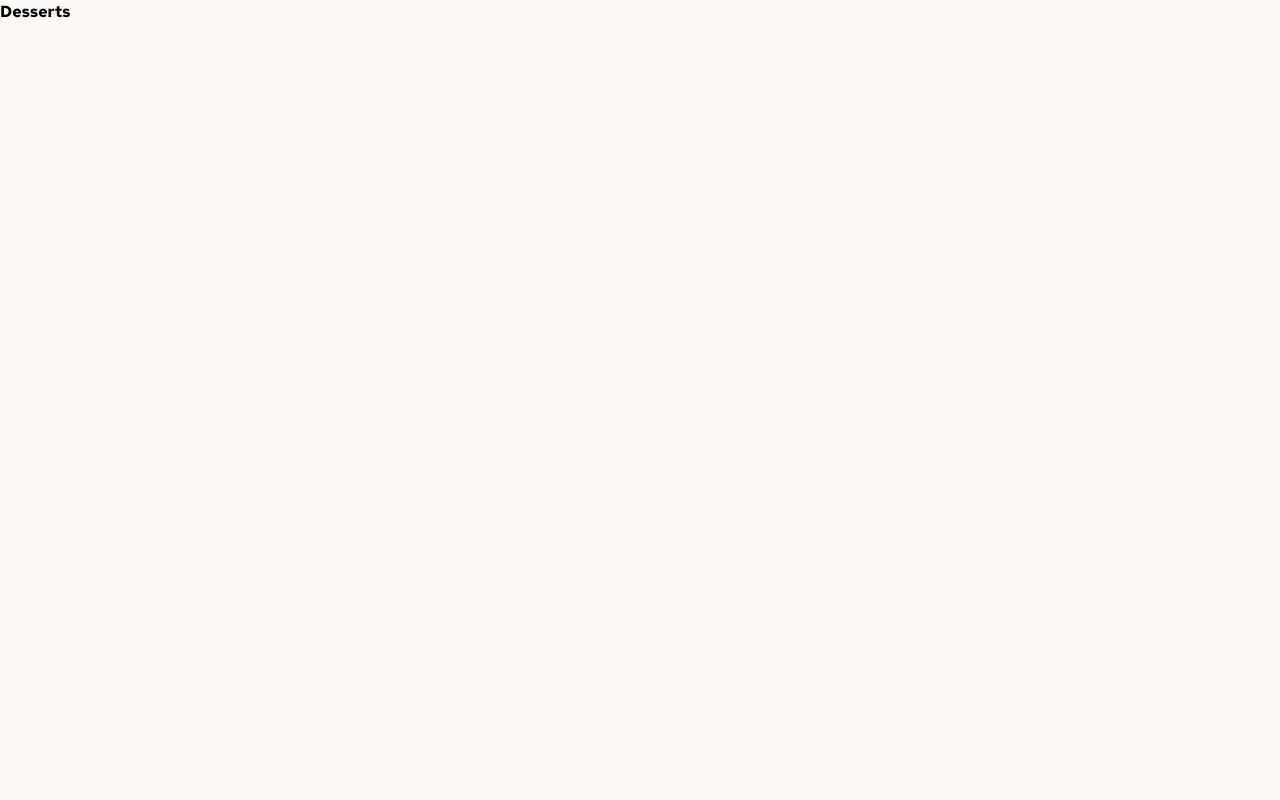
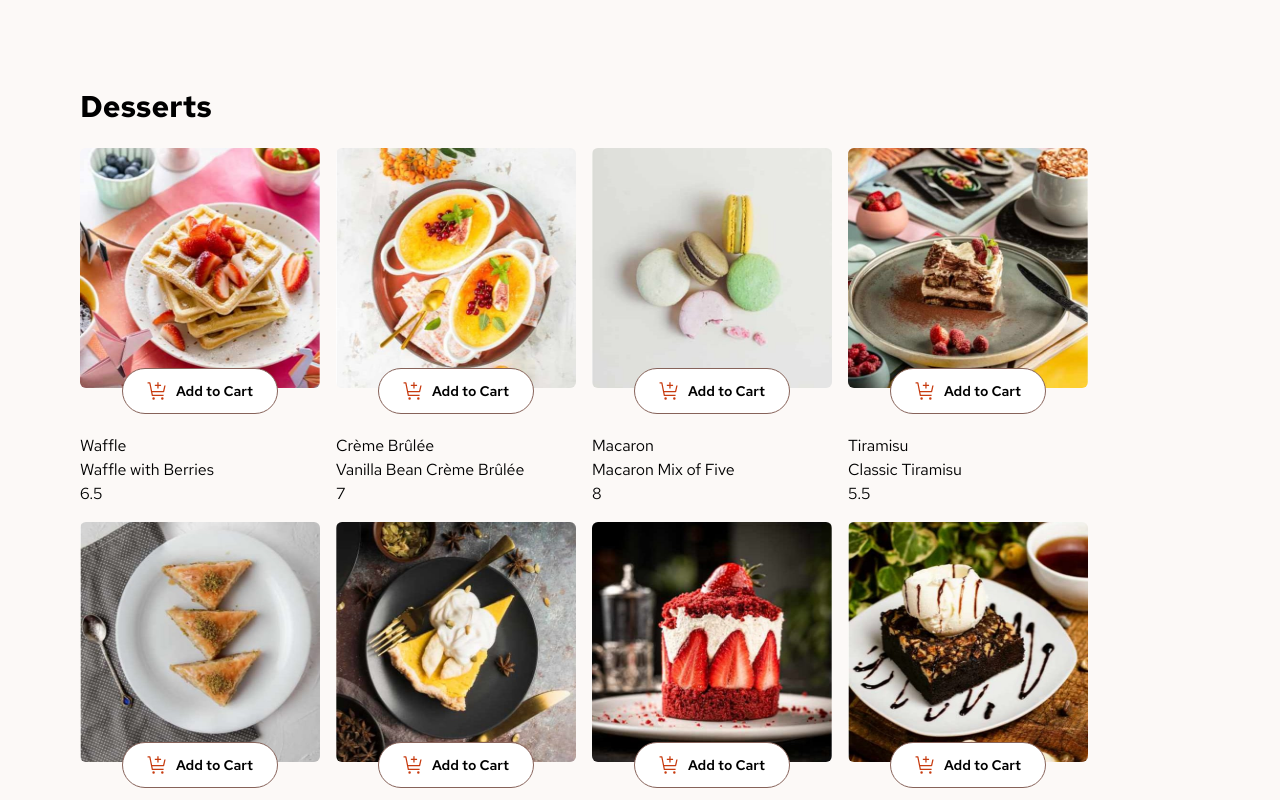
Before and after one commit to Esosek/desserts-shop, a Next.js app: page / in a window 1280 px wide. Shown: the top 800 px of the page. Built offline with nearby package versions, Linux system fonts and the light colour scheme.

Commit message:
Added basic ProducItem

```diff
--- a/app/page.tsx
+++ b/app/page.tsx
@@ -4,7 +4,7 @@ import getMeals from "@/lib/products";
 export default function Home() {
   const meals = getMeals();
   return (
-    <main>
+    <main className="py-16 px-20">
       <ProductList products={meals} />
     </main>
   );
--- a/components/products/ProductItem.tsx
+++ b/components/products/ProductItem.tsx
@@ -1,3 +1,7 @@
+import Image from "next/image";
+
+import iconCart from "@/public/assets/images/icon-add-to-cart.svg";
+
 import { Product } from "@/types/product";
 
 type ProductItemProps = {
@@ -5,5 +9,23 @@ type ProductItemProps = {
 };
 
 export default function ProductItem({ product }: ProductItemProps) {
-  return <div></div>;
+  return (
+    <li>
+      <div className="relative size-60 rounded-md overflow-clip">
+        <Image
+          src={product.image.desktop}
+          alt={`Image of ${product.name}`}
+          fill
+          priority
+        />
+      </div>
+      <button className="flex items-center gap-2 mx-auto bg-white border-rose-500 font-semibold text-sm border-[1px] rounded-full py-3 px-6 -translate-y-5 hover:text-red hover:border-red transition-colors duration-100">
+        <Image src={iconCart} alt="Cart icon" />
+        Add to Cart
+      </button>
+      <p>{product.category}</p>
+      <p>{product.name}</p>
+      <p>{product.price}</p>
+    </li>
+  );
 }
--- a/components/products/ProductList.tsx
+++ b/components/products/ProductList.tsx
@@ -8,8 +8,8 @@ type ProductListProps = {
 export default function ProductList({ products }: ProductListProps) {
   return (
     <div>
-      <h1 className="font-bold">Desserts</h1>
-      <ul>
+      <h1 className="font-bold text-3xl my-6">Desserts</h1>
+      <ul className="flex flex-wrap gap-4">
         {products.map((product) => (
           <ProductItem key={product.name} product={product} />
         ))}
--- a/data/data.json
+++ b/data/data.json
@@ -1,101 +1,101 @@
 [
   {
     "image": {
-            "thumbnail": "./assets/images/image-waffle-thumbnail.jpg",
-            "mobile": "./assets/images/image-waffle-mobile.jpg",
-            "tablet": "./assets/images/image-waffle-tablet.jpg",
-            "desktop": "./assets/images/image-waffle-desktop.jpg"
+      "thumbnail": "/assets/images/image-waffle-thumbnail.jpg",
+      "mobile": "/assets/images/image-waffle-mobile.jpg",
+      "tablet": "/assets/images/image-waffle-tablet.jpg",
+      "desktop": "/assets/images/image-waffle-desktop.jpg"
     },
     "name": "Waffle with Berries",
     "category": "Waffle",
-       "price": 6.50
+    "price": 6.5
   },
   {
     "image": {
-            "thumbnail": "./assets/images/image-creme-brulee-thumbnail.jpg",
-            "mobile": "./assets/images/image-creme-brulee-mobile.jpg",
-            "tablet": "./assets/images/image-creme-brulee-tablet.jpg",
-            "desktop": "./assets/images/image-creme-brulee-desktop.jpg"
+      "thumbnail": "/assets/images/image-creme-brulee-thumbnail.jpg",
+      "mobile": "/assets/images/image-creme-brulee-mobile.jpg",
+      "tablet": "/assets/images/image-creme-brulee-tablet.jpg",
+      "desktop": "/assets/images/image-creme-brulee-desktop.jpg"
     },
     "name": "Vanilla Bean Crème Brûlée",
     "category": "Crème Brûlée",
-        "price": 7.00
+    "price": 7.0
   },
   {
     "image": {
-            "thumbnail": "./assets/images/image-macaron-thumbnail.jpg",
-            "mobile": "./assets/images/image-macaron-mobile.jpg",
-            "tablet": "./assets/images/image-macaron-tablet.jpg",
-            "desktop": "./assets/images/image-macaron-desktop.jpg"
+      "thumbnail": "/assets/images/image-macaron-thumbnail.jpg",
+      "mobile": "/assets/images/image-macaron-mobile.jpg",
+      "tablet": "/assets/images/image-macaron-tablet.jpg",
+      "desktop": "/assets/images/image-macaron-desktop.jpg"
     },
     "name": "Macaron Mix of Five",
     "category": "Macaron",
-        "price": 8.00
+    "price": 8.0
   },
   {
     "image": {
-            "thumbnail": "./assets/images/image-tiramisu-thumbnail.jpg",
-            "mobile": "./assets/images/image-tiramisu-mobile.jpg",
-            "tablet": "./assets/images/image-tiramisu-tablet.jpg",
-            "desktop": "./assets/images/image-tiramisu-desktop.jpg"
+      "thumbnail": "/assets/images/image-tiramisu-thumbnail.jpg",
+      "mobile": "/assets/images/image-tiramisu-mobile.jpg",
+      "tablet": "/assets/images/image-tiramisu-tablet.jpg",
+      "desktop": "/assets/images/image-tiramisu-desktop.jpg"
     },
     "name": "Classic Tiramisu",
     "category": "Tiramisu",
-        "price": 5.50
+    "price": 5.5
   },
   {
     "image": {
-            "thumbnail": "./assets/images/image-baklava-thumbnail.jpg",
-            "mobile": "./assets/images/image-baklava-mobile.jpg",
-            "tablet": "./assets/images/image-baklava-tablet.jpg",
-            "desktop": "./assets/images/image-baklava-desktop.jpg"
+      "thumbnail": "/assets/images/image-baklava-thumbnail.jpg",
+      "mobile": "/assets/images/image-baklava-mobile.jpg",
+      "tablet": "/assets/images/image-baklava-tablet.jpg",
+      "desktop": "/assets/images/image-baklava-desktop.jpg"
     },
     "name": "Pistachio Baklava",
     "category": "Baklava",
-        "price": 4.00
+    "price": 4.0
   },
   {
     "image": {
-            "thumbnail": "./assets/images/image-meringue-thumbnail.jpg",
-            "mobile": "./assets/images/image-meringue-mobile.jpg",
-            "tablet": "./assets/images/image-meringue-tablet.jpg",
-            "desktop": "./assets/images/image-meringue-desktop.jpg"
+      "thumbnail": "/assets/images/image-meringue-thumbnail.jpg",
+      "mobile": "/assets/images/image-meringue-mobile.jpg",
+      "tablet": "/assets/images/image-meringue-tablet.jpg",
+      "desktop": "/assets/images/image-meringue-desktop.jpg"
     },
     "name": "Lemon Meringue Pie",
     "category": "Pie",
-        "price": 5.00
+    "price": 5.0
   },
   {
     "image": {
-            "thumbnail": "./assets/images/image-cake-thumbnail.jpg",
-            "mobile": "./assets/images/image-cake-mobile.jpg",
-            "tablet": "./assets/images/image-cake-tablet.jpg",
-            "desktop": "./assets/images/image-cake-desktop.jpg"
+      "thumbnail": "/assets/images/image-cake-thumbnail.jpg",
+      "mobile": "/assets/images/image-cake-mobile.jpg",
+      "tablet": "/assets/images/image-cake-tablet.jpg",
+      "desktop": "/assets/images/image-cake-desktop.jpg"
     },
     "name": "Red Velvet Cake",
     "category": "Cake",
-        "price": 4.50
+    "price": 4.5
   },
   {
     "image": {
-            "thumbnail": "./assets/images/image-brownie-thumbnail.jpg",
-            "mobile": "./assets/images/image-brownie-mobile.jpg",
-            "tablet": "./assets/images/image-brownie-tablet.jpg",
-            "desktop": "./assets/images/image-brownie-desktop.jpg"
+      "thumbnail": "/assets/images/image-brownie-thumbnail.jpg",
+      "mobile": "/assets/images/image-brownie-mobile.jpg",
+      "tablet": "/assets/images/image-brownie-tablet.jpg",
+      "desktop": "/assets/images/image-brownie-desktop.jpg"
     },
     "name": "Salted Caramel Brownie",
     "category": "Brownie",
-        "price": 4.50
+    "price": 4.5
   },
   {
     "image": {
-            "thumbnail": "./assets/images/image-panna-cotta-thumbnail.jpg",
-            "mobile": "./assets/images/image-panna-cotta-mobile.jpg",
-            "tablet": "./assets/images/image-panna-cotta-tablet.jpg",
-            "desktop": "./assets/images/image-panna-cotta-desktop.jpg"
+      "thumbnail": "/assets/images/image-panna-cotta-thumbnail.jpg",
+      "mobile": "/assets/images/image-panna-cotta-mobile.jpg",
+      "tablet": "/assets/images/image-panna-cotta-tablet.jpg",
+      "desktop": "/assets/images/image-panna-cotta-desktop.jpg"
     },
     "name": "Vanilla Panna Cotta",
     "category": "Panna Cotta",
-        "price": 6.50
+    "price": 6.5
   }
 ]
--- a/tailwind.config.ts
+++ b/tailwind.config.ts
@@ -8,6 +8,7 @@ const config: Config = {
   ],
   theme: {
     colors: {
+      white: "hsl(0, 100%, 100%)",
       red: "hsl(14, 86%, 42%)",
       green: "hsl(159, 69%, 38%)",
       "rose-50": "hsl(20, 50%, 98%)",
```
Lines whose indentation alone changed are shown as unchanged.
